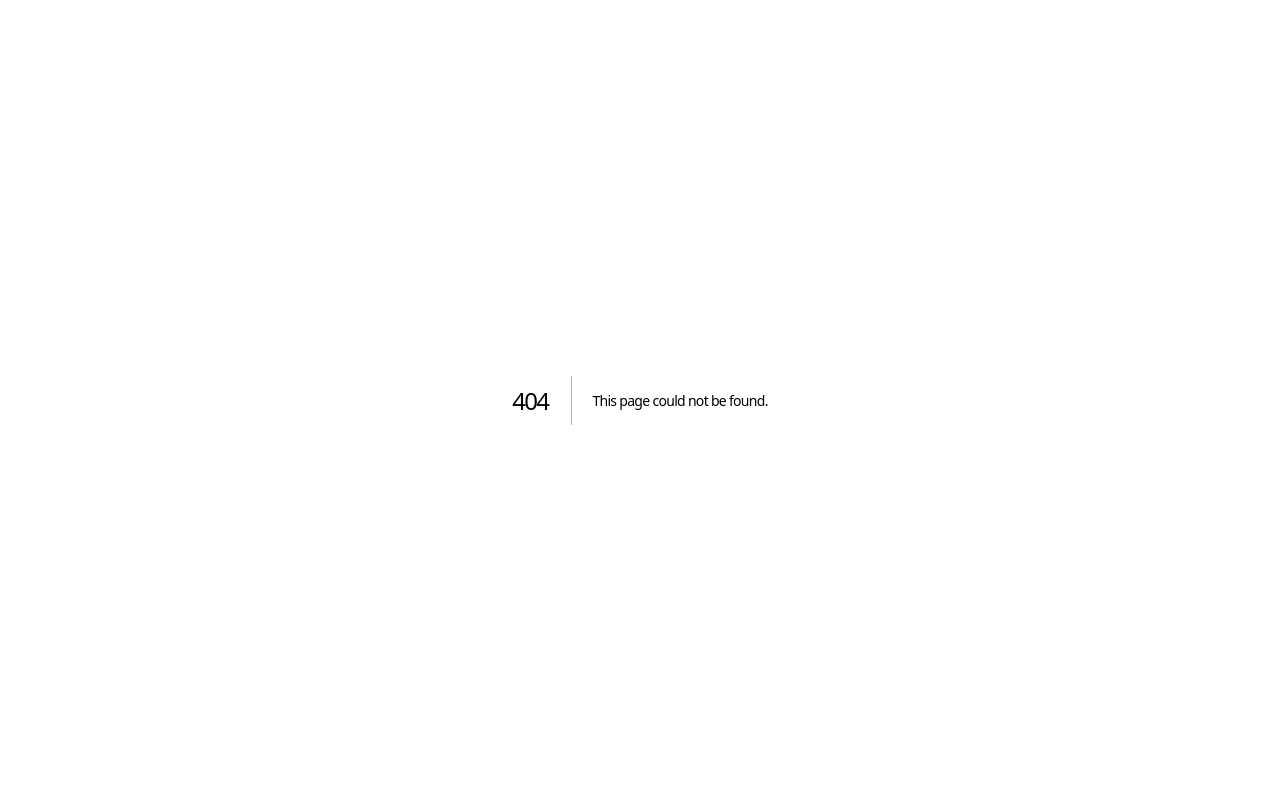
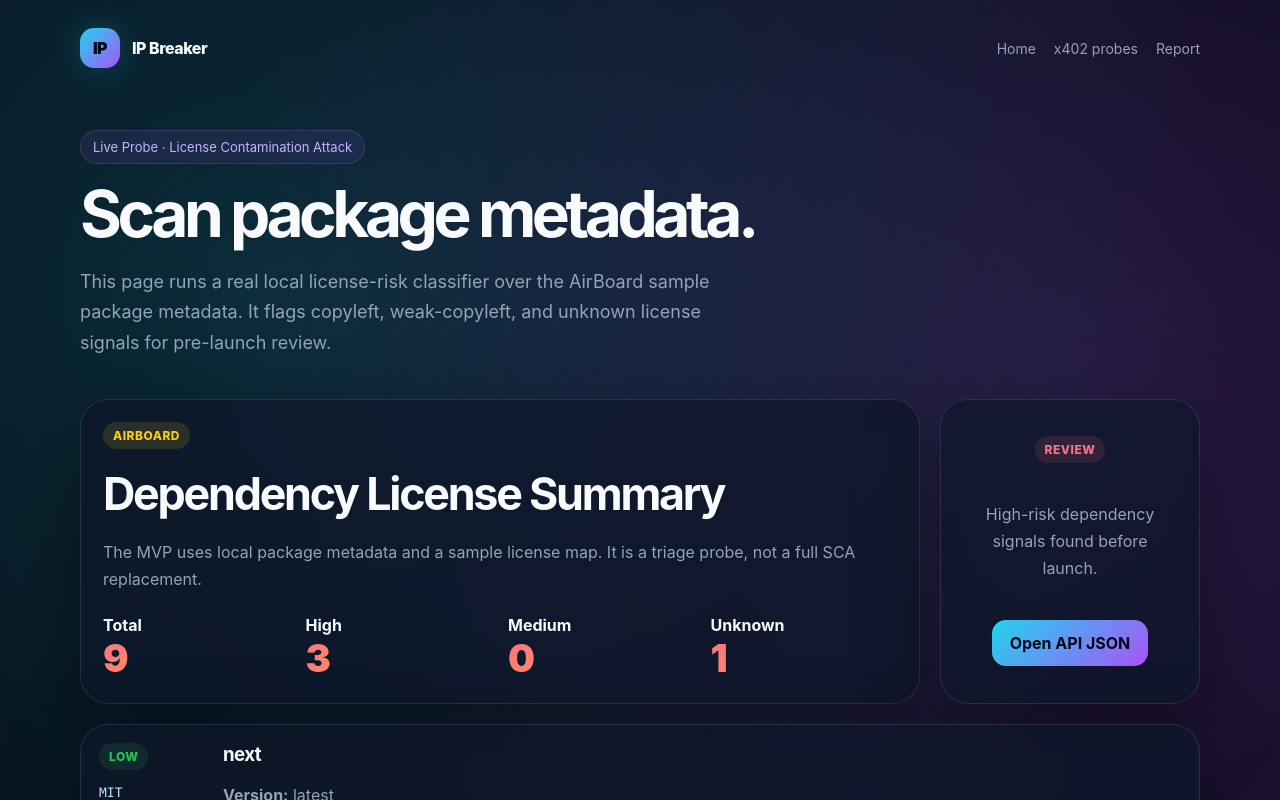
Before and after one commit to StuartCHAN/ip-breaker, a Next.js app in the folder apps/web/: page /license in a window 1280 px wide. Before the commit this address had no page. Shown: the top 800 px of the page. Built offline with nearby package versions, Linux system fonts and the light colour scheme.

Commit message:
Add license probe demo page

```diff
--- /dev/null
+++ b/apps/web/app/license/page.tsx
@@ -0,0 +1,95 @@
+import Link from "next/link";
+import { airBoardPackageJson, analyzePackageJson } from "@/lib/license-probe";
+
+function riskClass(risk: string) {
+  if (risk === "HIGH") return "badge badge-red";
+  if (risk === "MEDIUM") return "badge badge-yellow";
+  if (risk === "UNKNOWN") return "badge badge-blue";
+  return "badge badge-green";
+}
+
+export default function LicenseProbePage() {
+  const result = analyzePackageJson(airBoardPackageJson);
+
+  return (
+    <main>
+      <div className="container">
+        <nav className="nav">
+          <Link className="brand" href="/">
+            <span className="brand-mark">IP</span>
+            <span>IP Breaker</span>
+          </Link>
+          <div className="nav-links">
+            <Link href="/">Home</Link>
+            <Link href="/probes">x402 probes</Link>
+            <Link href="/report">Report</Link>
+          </div>
+        </nav>
+
+        <section style={{ padding: "34px 0 22px" }}>
+          <div className="kicker">Live Probe · License Contamination Attack</div>
+          <h1 style={{ fontSize: "clamp(38px, 5vw, 64px)" }}>Scan package metadata.</h1>
+          <p className="lede">
+            This page runs a real local license-risk classifier over the AirBoard sample package metadata. It flags copyleft, weak-copyleft, and unknown license signals for pre-launch review.
+          </p>
+        </section>
+
+        <section className="report-header">
+          <div className="panel card">
+            <span className="badge badge-yellow">{result.projectName}</span>
+            <h2 style={{ marginTop: 18 }}>Dependency License Summary</h2>
+            <p>
+              The MVP uses local package metadata and a sample license map. It is a triage probe, not a full SCA replacement.
+            </p>
+            <div className="grid" style={{ gridTemplateColumns: "repeat(4, 1fr)", margin: "22px 0 0" }}>
+              <div>
+                <strong>Total</strong>
+                <div className="score" style={{ fontSize: 38 }}>{result.totalDependencies}</div>
+              </div>
+              <div>
+                <strong>High</strong>
+                <div className="score" style={{ fontSize: 38 }}>{result.highRiskCount}</div>
+              </div>
+              <div>
+                <strong>Medium</strong>
+                <div className="score" style={{ fontSize: 38 }}>{result.mediumRiskCount}</div>
+              </div>
+              <div>
+                <strong>Unknown</strong>
+                <div className="score" style={{ fontSize: 38 }}>{result.unknownCount}</div>
+              </div>
+            </div>
+          </div>
+
+          <div className="panel score-box">
+            <span className="badge badge-red">REVIEW</span>
+            <p>High-risk dependency signals found before launch.</p>
+            <Link className="btn btn-primary" href="/api/license-probe">Open API JSON</Link>
+          </div>
+        </section>
+
+        <section className="risk-list">
+          {result.findings.map((finding) => (
+            <article className="panel risk-item" key={finding.packageName}>
+              <div>
+                <span className={riskClass(finding.risk)}>{finding.risk}</span>
+                <p className="hash" style={{ marginTop: 12 }}>{finding.declaredLicense}</p>
+              </div>
+              <div>
+                <h3>{finding.packageName}</h3>
+                <p><strong>Version:</strong> {finding.versionRange}</p>
+                <p><strong>Reason:</strong> {finding.reason}</p>
+                <p><strong>Recommendation:</strong> {finding.recommendation}</p>
+              </div>
+            </article>
+          ))}
+        </section>
+
+        <div className="actions" style={{ marginBottom: 40 }}>
+          <Link className="btn btn-primary" href="/probes">Continue to x402 Probe Flow</Link>
+          <Link className="btn btn-secondary" href="/report">Back to full report</Link>
+        </div>
+      </div>
+    </main>
+  );
+}
```
